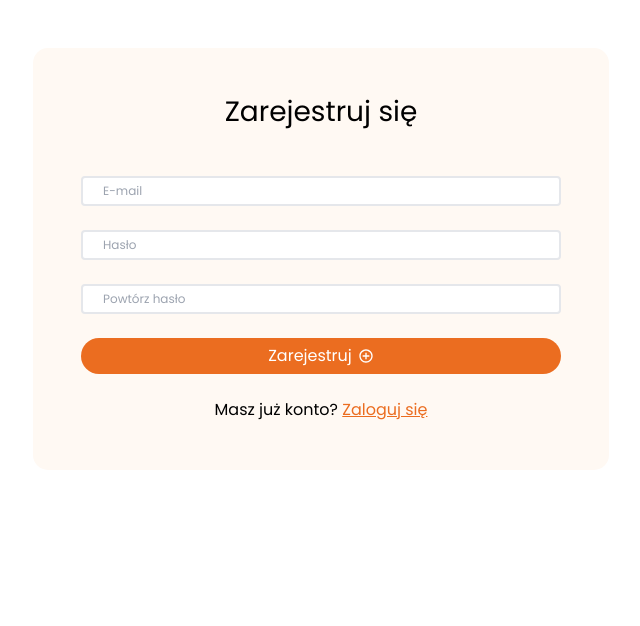
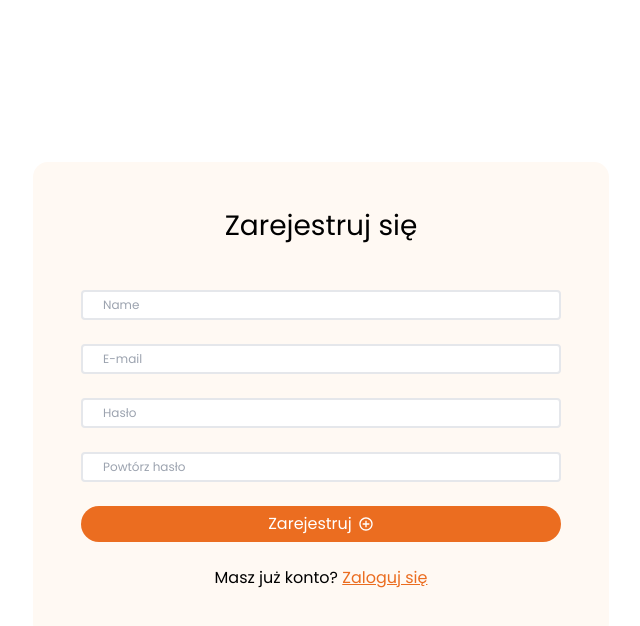
Before and after one commit to Guczu/grocery-app, a React (Vite) app in the folder client/: page /register in a window 1280 px wide. Shown: the top 626 px of the page, without its empty margins (319-959 px from the left). Built offline with nearby package versions, Linux system fonts and the light colour scheme.

Commit message:
added user service, register validation and logic

```diff
--- a/client/package.json
+++ b/client/package.json
@@ -10,11 +10,13 @@
     "preview": "vite preview"
   },
   "dependencies": {
+    "axios": "^1.5.0",
     "formik": "^2.4.3",
     "react": "^18.2.0",
     "react-dom": "^18.2.0",
     "react-icons": "^4.10.1",
-    "react-router-dom": "^6.15.0"
+    "react-router-dom": "^6.15.0",
+    "yup": "^1.2.0"
   },
   "devDependencies": {
     "@types/react": "^18.2.15",
--- a/client/src/App.jsx
+++ b/client/src/App.jsx
@@ -10,7 +10,7 @@ import NotFound from "./views/NotFound/NotFound";
 
 function App() {
   return (
-      <div className="w-full bg-main-white font-poppins">
+      <div className="w-full h-screen bg-main-white font-poppins">
         <Routes>
           <Route path="/login" element={<Login />} />
           <Route path="/register" element={<Register />} />
--- /dev/null
+++ b/client/src/constants/signUpValidation.js
@@ -0,0 +1,19 @@
+import * as Yup from 'yup';
+
+const SignupSchema = Yup.object().shape({
+    name: Yup.string()
+        .min(2, 'Nazwa jest za krótka!')
+        .max(15, 'Nazwa jest za długa!')
+        .required('Uzupełnij nazwę'),
+    password: Yup.string()
+        .min(2, 'Hasło jest za krótkie!')
+        .max(50, 'Hasło jest za długie!')
+        .required('Uzupełnij hasło'),
+    confirmpassword: Yup.string()
+        .oneOf([Yup.ref('password'), null], 'Hasła nie są identyczne!'),
+    email: Yup.string()
+        .email('Podany email jest błędny!')
+        .required('Required')
+  });
+
+export { SignupSchema };
--- /dev/null
+++ b/client/src/services/user.service.js
@@ -0,0 +1,27 @@
+import axios from 'axios';
+
+const API_URL = 'http://localhost:3001';
+
+const registerUser = async (userData) => {
+  try {
+    const response = await axios.post(`${API_URL}/api/user/create`, userData);
+
+    if (response.status === 200) {
+      console.log('User registered successfully');
+      return response.status;
+    }
+  } catch (error) {
+    if (error.response) {
+      console.error('HTTP Error: ', error.response.status);
+      console.error('Error message: ', error.response.data.message);
+    } else if (error.request) {
+      console.error('Could not reach the server');
+    } else {
+      console.error('Unexpected error: ', error.message);
+    }
+  }
+};
+
+export {
+  registerUser,
+};
--- a/client/src/views/Register/Register.jsx
+++ b/client/src/views/Register/Register.jsx
@@ -1,12 +1,18 @@
-import { Link } from "react-router-dom"
+import { Link, useNavigate } from "react-router-dom"
 import CustomButton from "../../components/CustomButton/CustomButton"
 import CustomInput from "../../components/CustomInput/CustomInput"
 import { BiPlusCircle } from 'react-icons/bi'
 import { Formik } from 'formik'
+import { SignupSchema } from "../../constants/signUpValidation"
+import { registerUser } from "../../services/user.service"
+import { useState } from "react"
 
 const Register = () => {
+  const [registerError, setRegisterError] = useState('');
+  const navigate = useNavigate();
+
   return (
-    <section className="container mx-auto flex justify-center p-12">
+    <section className="container mx-auto h-full flex items-center justify-center p-12">
         <div className="w-[36rem] bg-base-softbackground rounded-[15px] p-12 flex flex-col items-center gap-6">
 
           <span className="text-heading-6 mb-6">
@@ -14,16 +20,33 @@ const Register = () => {
           </span>
 
           <Formik
-            initialValues={{ email: '', password: '', confirmpassword: '' }}
-            onSubmit={values => alert(JSON.stringify(values))}
+            initialValues={{ name: '', email: '', password: '', confirmpassword: '' }}
+            validationSchema={SignupSchema}
+            onSubmit={async (values) => {
+              const register = await registerUser(values);
+              register === 200 ? navigate('/') : setRegisterError('Nie udało się zarejestrować!');
+            }}
           >
              {
               ({
                 values,
                 handleChange,
                 handleSubmit,
+                errors,
+                touched
               }) => (
                 <form onSubmit={handleSubmit} className="flex flex-col gap-6">
+                  <CustomInput
+                      className={"text-body-1 text-typography-subtext md:w-[30rem] h-[30px] md:pl-[20px] border-2 rounded focus:outline-none"}
+                      disabled={false}
+                      name={'name'}
+                      onChange={handleChange}
+                      value={values.name}
+                      placeholder={'Name'}
+                      type={'text'}
+                  >
+                  </CustomInput>
+
                   <CustomInput
                       className={"text-body-1 text-typography-subtext md:w-[30rem] h-[30px] md:pl-[20px] border-2 rounded focus:outline-none"}
                       disabled={false}
@@ -56,6 +79,18 @@ const Register = () => {
                       type={'text'}
                   >
                   </CustomInput>
+                  {errors.name && touched.name ? (
+                    <div className="container flex justify-center text-red-600 text-body-5">{errors.name}</div>
+                  ) : null}
+                  {errors.email && touched.email ? (
+                    <div className="container flex justify-center text-red-600 text-body-5">{errors.email}</div>
+                  ) : null}
+                  {errors.confirmpassword && touched.confirmpassword ? (
+                    <div className="container flex justify-center text-red-600 text-body-5">{errors.confirmpassword}</div>
+                  ) : null}
+                  {registerError ? (
+                    <div className="container flex justify-center text-red-600 text-body-5">{registerError}</div>
+                  ) : null}
 
                   <CustomButton
                     styles="text-body-4 bg-main-primary hover:bg-main-third text-white px-6 py-2"
```
Also changed, not shown: 2 other files (tests, documents, lock files or other folders).
